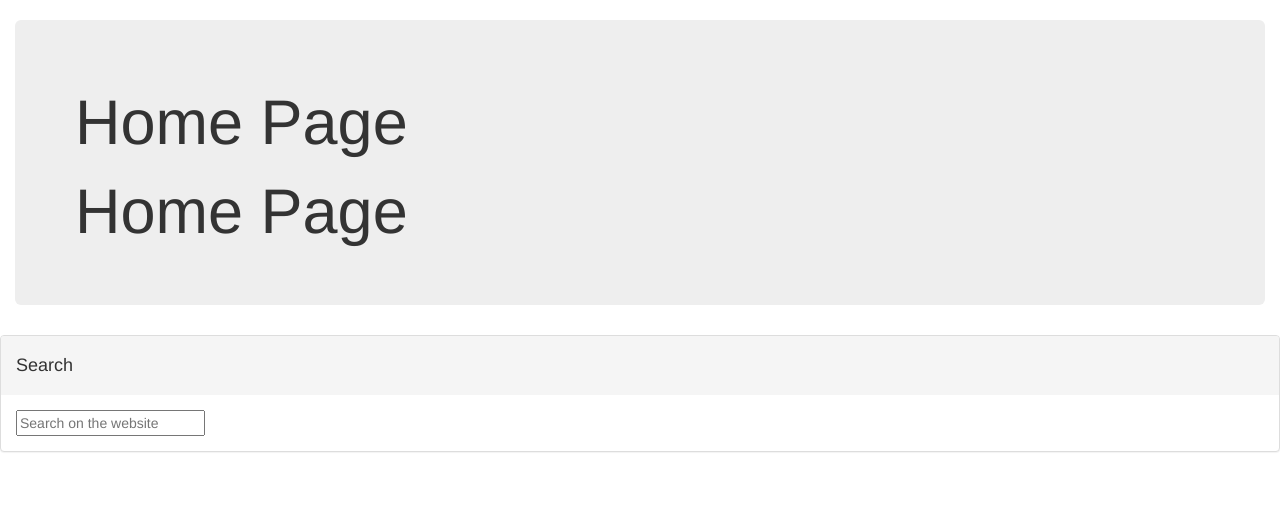
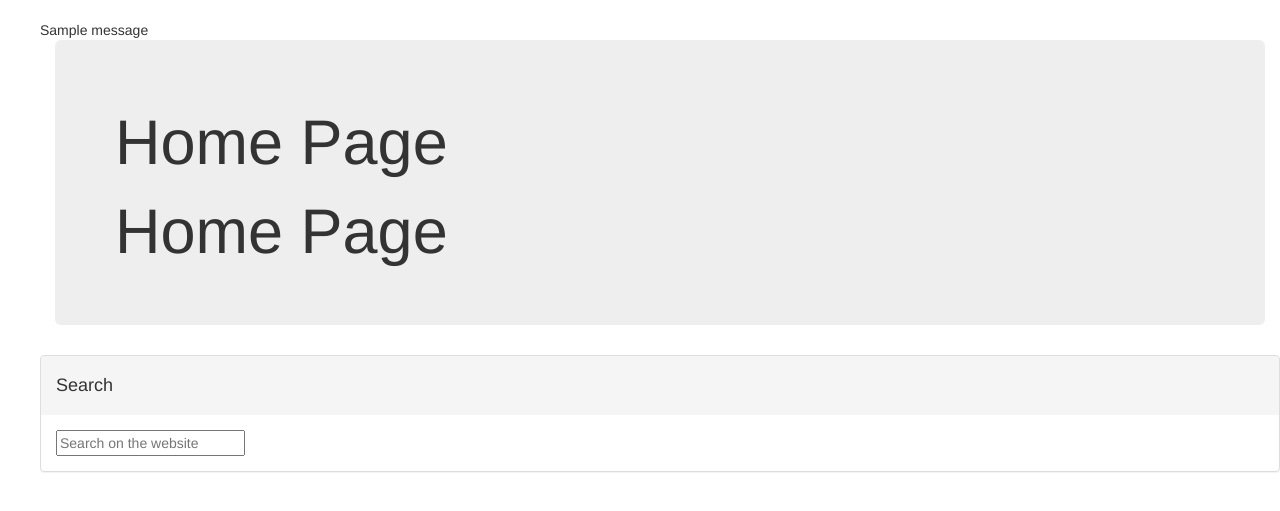
Before and after one commit to kimani-njoroge/Hustle, a Flask app: page / in a window 1280 px wide. Shown: the part 52-563 px from the top of the page. Run offline with Flask 2, Linux system fonts and the light colour scheme; tables that the repository leaves empty hold one stand-in row (values such as "Sample post"); one stand-in notice (Sample message) is shown; parts of the project's set-up code (start-up, migrations or seed data) failed here and were passed over; some libraries are stand-ins or nearby versions.

Commit message:
added flash messages

```diff
--- a/app/templates/base.html
+++ b/app/templates/base.html
@@ -4,5 +4,6 @@
 {% block navbar %}
 
     {% include 'navbar.html' %}
+    {% include 'includes/messages.html' %}
 
 {% endblock %}
--- /dev/null
+++ b/app/templates/includes/messages.html
@@ -0,0 +1,8 @@
+{% with messages = get_flashed_messages(with_categories=true) %}
+    {% if messages %}
+<ul class=flashes>
+        {% for category, message in messages %}
+        <div class="{{ category }}">{{ message }}</div>
+        {% endfor %}
+    {% endif %}
+{% endwith %}
```
